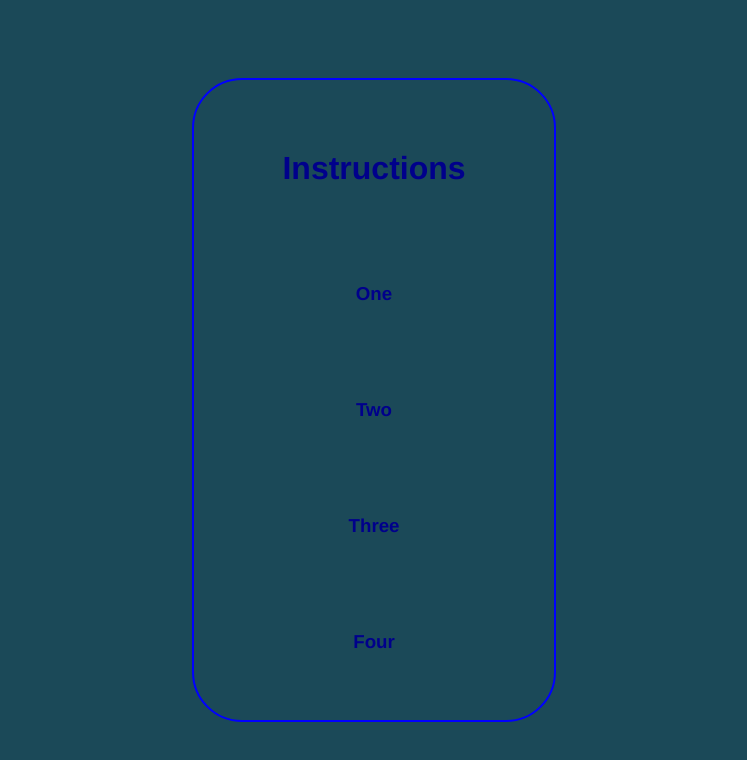
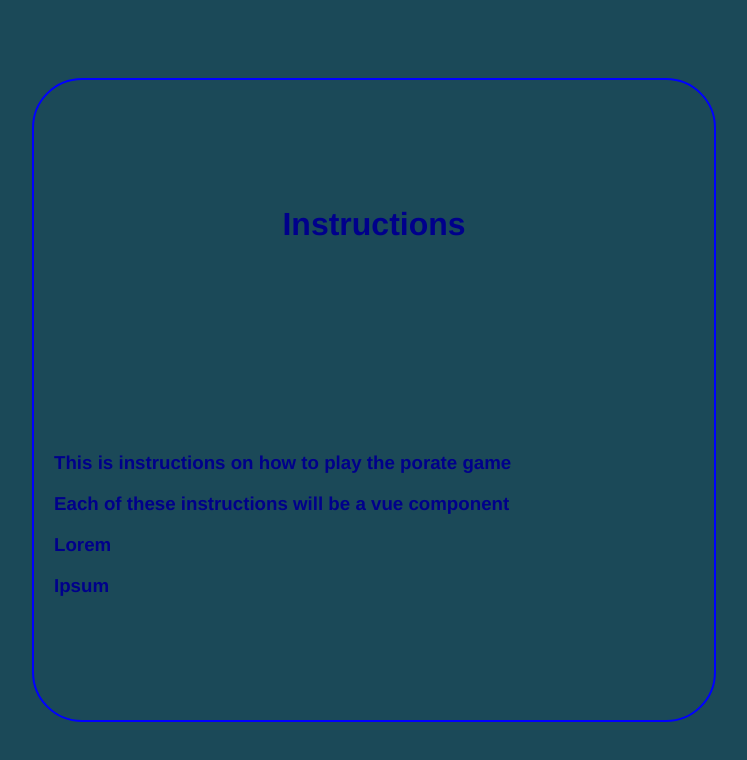
Before and after one commit to ElipticNight/pirate-client, a Vue app: page /instructions in a window 1280 px wide. Shown: the top 760 px of the page, without its empty margins (266-1013 px from the left). Built offline with nearby package versions, Linux system fonts and the light colour scheme; no server answers.

Commit message:
slightly changed instructions styling

```diff
--- a/src/views/Instructions.vue
+++ b/src/views/Instructions.vue
@@ -2,10 +2,12 @@
   <div class="base-window">
     <div class="base-container">
       <h1>Instructions</h1>
-      <h3>One</h3>
-      <h3>Two</h3>
-      <h3>Three</h3>
-      <h3>Four</h3>
+      <div class="instructions">
+      <h3>This is instructions on how to play the porate game</h3>
+      <h3>Each of these instructions will be a vue component</h3>
+      <h3>Lorem</h3>
+      <h3>Ipsum</h3>
+      </div>
     </div>
   </div>
 </template>
@@ -14,4 +16,11 @@ export default {
   name: "Instructions"
 };
 </script>
-<style lang="scss" scoped></style>
+<style lang="scss" scoped>
+.base-container {
+  width: 50vw;
+  .instructions {
+    text-align: left;
+  }
+}
+</style>
```
